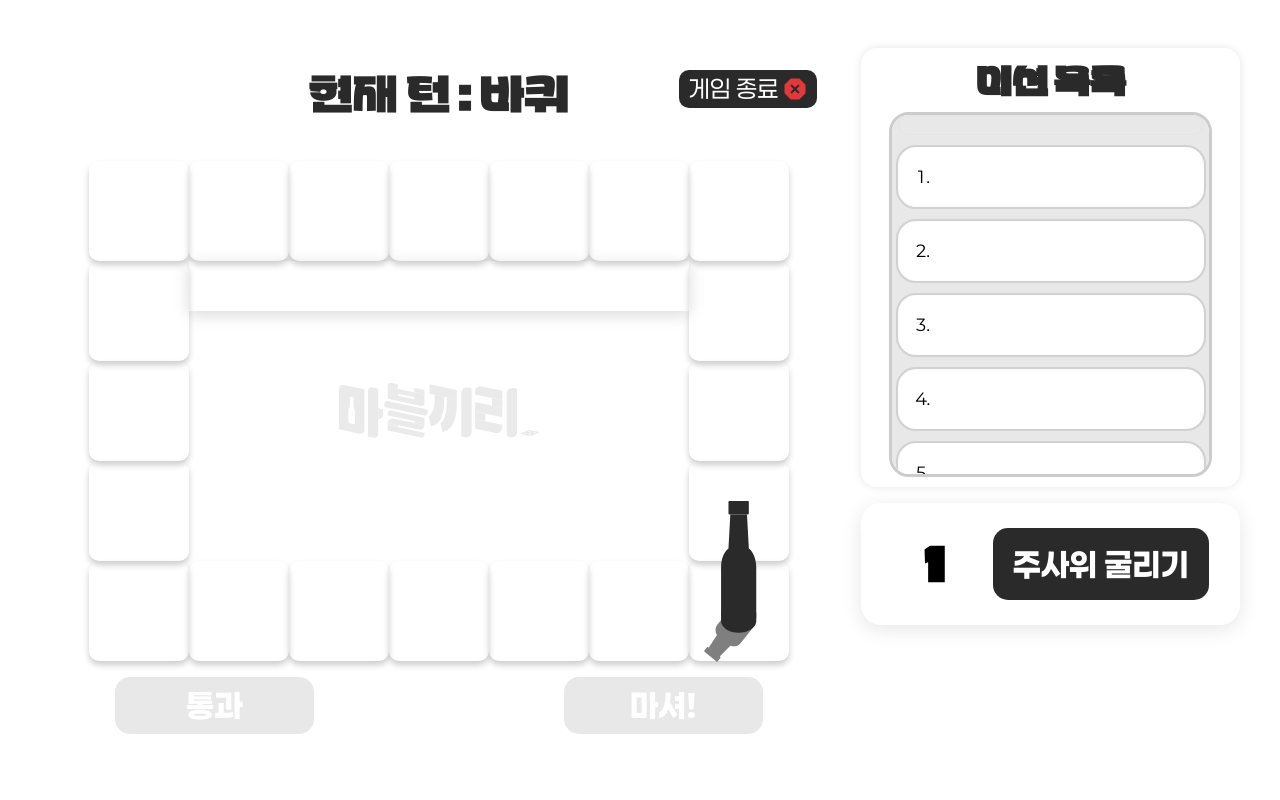
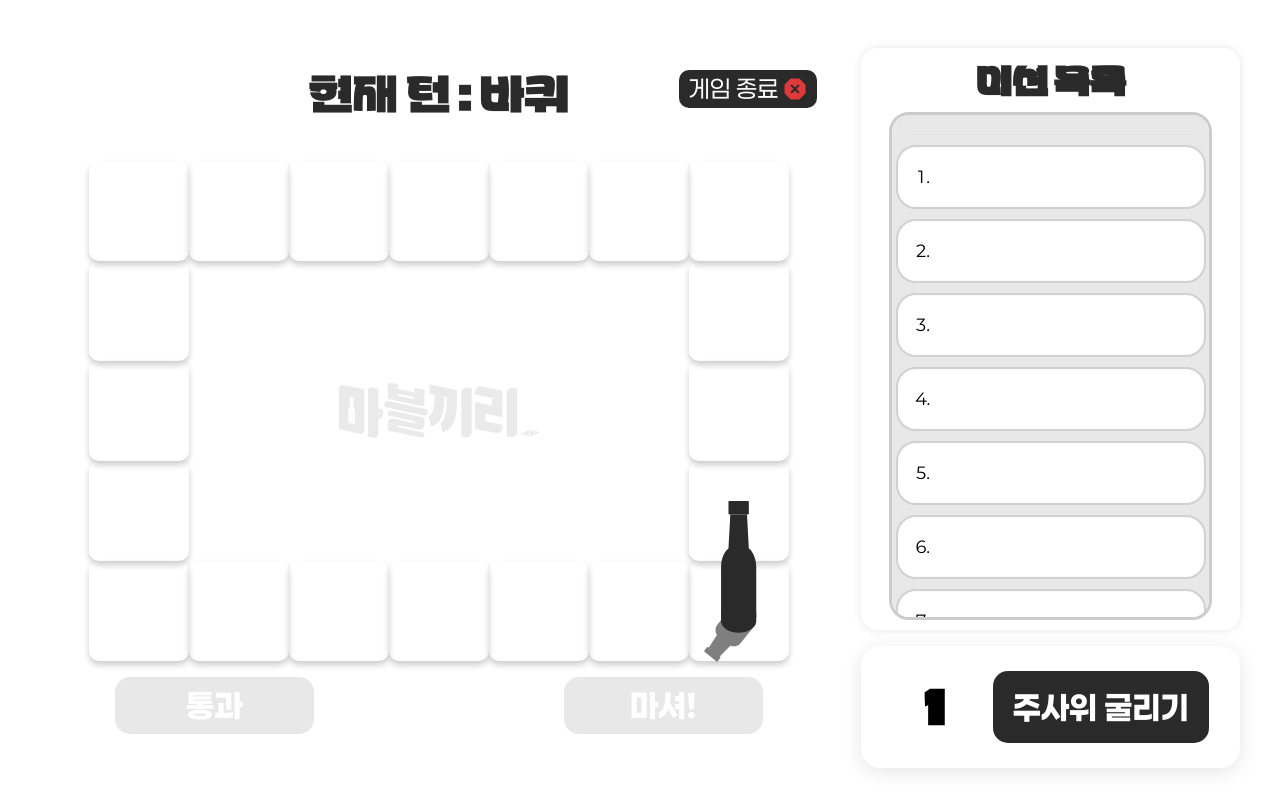
Before and after one commit to thisminji/2025-simba-2-marblekiri, a Django app: template main/templates/main/game.html in a window 1280 px wide. Run offline with Django 5.2, Linux system fonts and the light colour scheme; the template is opened without the code that fills it, so the values that code supplies are empty; some web fonts are replaced.

Commit message:
[FE] feat: 랭킹 비활성화 시 미션 목록 영역 확장 및 보드판 미션지  중앙 정렬 개선

```diff
--- a/marblekiri/static/css/base/style.css
+++ b/marblekiri/static/css/base/style.css
@@ -139,7 +139,7 @@ body.theme-custom {
   flex-shrink: 0;
   background-color: white;
   border-radius: 20px;
-      padding-top: 25px;
+  padding-top: 25px;
   padding: 20px;
   box-sizing: border-box;
   flex: 2;
@@ -148,7 +148,6 @@ body.theme-custom {
   flex-direction: column;
   justify-content: space-between;
   margin-top: 10px;
-
 }
 
 .board-logo {
@@ -161,7 +160,6 @@ body.theme-custom {
   z-index: 0;
   pointer-events: none;
 }
-
 
 /* turn-info 가운데 정렬 + 버튼 오른쪽 고정 */
 .turn-info {
@@ -529,12 +527,18 @@ body.theme-custom .tile[data-index="16"] {
   overflow: hidden;
   display: flex;
   flex-direction: column;
-  align-items: center;           /* ✅ 자식(.mission-list) 가운데 정렬 */
+  align-items: center; /* ✅ 자식(.mission-list) 가운데 정렬 */
   padding: 10px;
   background-color: #fff;
   border-radius: 16px;
   box-shadow: 0 0 8px rgba(0, 0, 0, 0.1);
 }
+.missions.expanded {
+  flex: 1;
+  transition: flex 0.3s ease;
+}
+
+
 
 
 .missions h3 {
@@ -589,23 +593,35 @@ body.theme-custom .tile[data-index="16"] {
 .mission-box {
   grid-column: 2 / span 5; /* 가운데 위치 잡기 (3번째 칸부터 3칸 차지) */
   grid-row: 2 / span 3; /* 3번째 행에 위치 */
-background-color: transparent;
+  background-color: transparent;
   border-radius: 0px;
-  box-shadow: 0 4px 15px rgba(0, 0, 0, 0.15);
   text-align: center;
   padding: 0px;
   font-size: 18px;
   font-family: "Paperlogy";
   display: flex;
   flex-direction: column;
-  justify-content: center;
+  justify-content: flex-end;
+
   align-items: center;
-  z-index: 10;
+
   word-break: keep-all;
   line-height: 1.6;
   max-height: 150px;
-      width: 500px;
-    height: 50px;
+  width: 500px;
+  height: 50px;
+
+  position: relative;
+  z-index: 5;
+
+  /*
+  #####민지 수정
+  원래 position: absolute 방식이 겹침 방지에는 더 적합하지만,
+  기존 grid 구조가 깨져서 유지가 어려움.
+  그래서 위치를 맞추기 위해 margin-top으로 수동 조정함.
+  미션지 위치 조정할 떄 숫자 바꿔서 조정하면 됨.
+*/
+  margin-top: 130px;
 }
 
 .mission-list {
@@ -614,7 +630,7 @@ background-color: transparent;
   height: 22rem;
   padding: 1rem 0.75rem;
   border-radius: 1.25rem;
-  background: #E8E8E8;
+  background: #e8e8e8;
 
   border: 3px solid #ccc;
 
@@ -624,16 +640,16 @@ background-color: transparent;
   gap: 0.75rem;
 
   margin-left: auto;
-  margin-right: auto;     /* ✅ 가운데 정렬 핵심 */
+  margin-right: auto; /* ✅ 가운데 정렬 핵심 */
   box-sizing: border-box;
 
   /* ✅ 스크롤바 숨기기 */
-  scrollbar-width: none;       /* Firefox */
-  -ms-overflow-style: none;    /* IE 10+ */
+  scrollbar-width: none; /* Firefox */
+  -ms-overflow-style: none; /* IE 10+ */
 }
 
 .mission-list::-webkit-scrollbar {
-  display: none;                 /* Chrome, Safari, Edge */
+  display: none; /* Chrome, Safari, Edge */
 }
 
 .mission-item {
@@ -662,8 +678,6 @@ background-color: transparent;
   word-break: break-word;
   white-space: normal;
 }
-
-
 
 /****************************
          주사위
--- a/marblekiri/static/js/game.js
+++ b/marblekiri/static/js/game.js
@@ -254,4 +254,12 @@ document.addEventListener("DOMContentLoaded", () => {
 
     moveStep();
   }
+
+const showRanking = document.getElementById("show-ranking-hidden")?.value === "true";
+const missionsBox = document.querySelector(".missions");
+
+if (!showRanking && missionsBox) {
+  missionsBox.classList.add("expanded");
+}
+
 });
```
